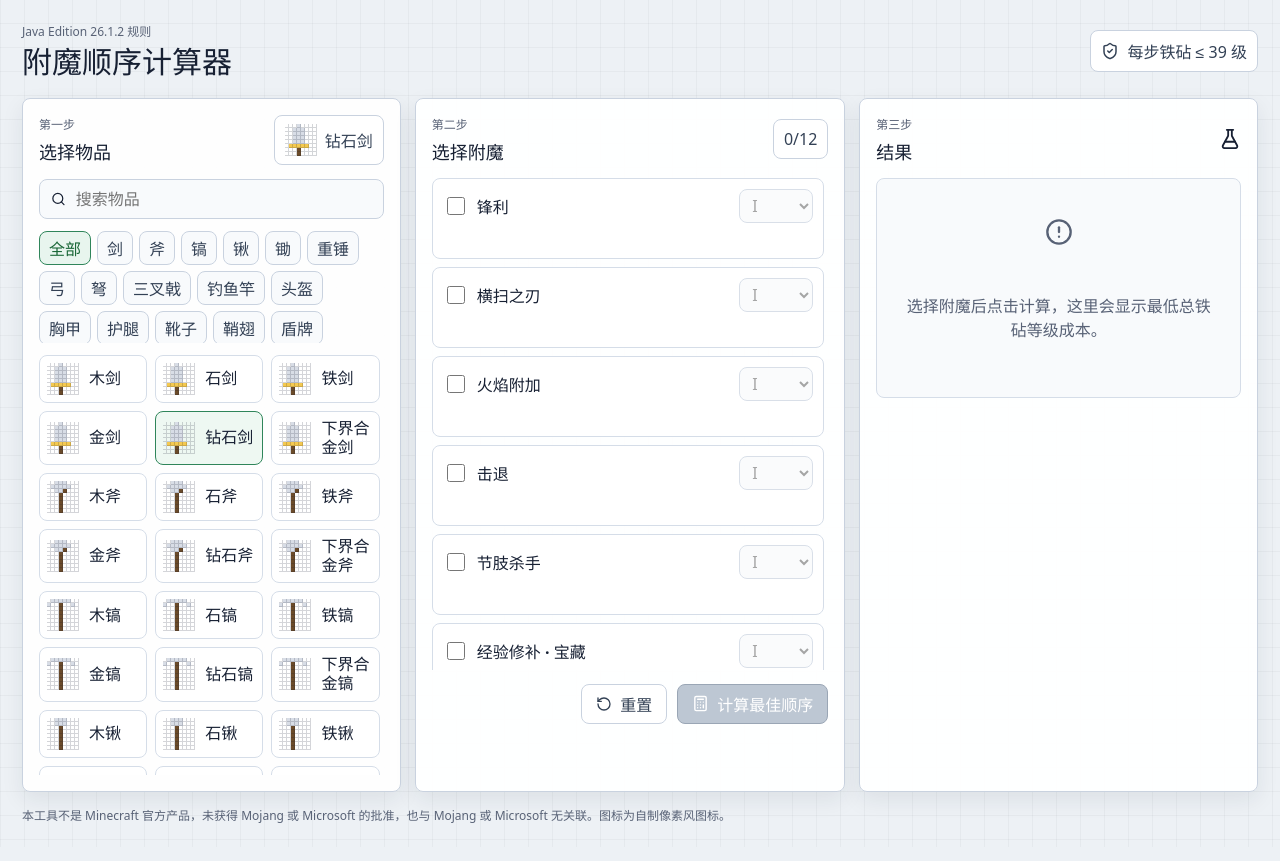
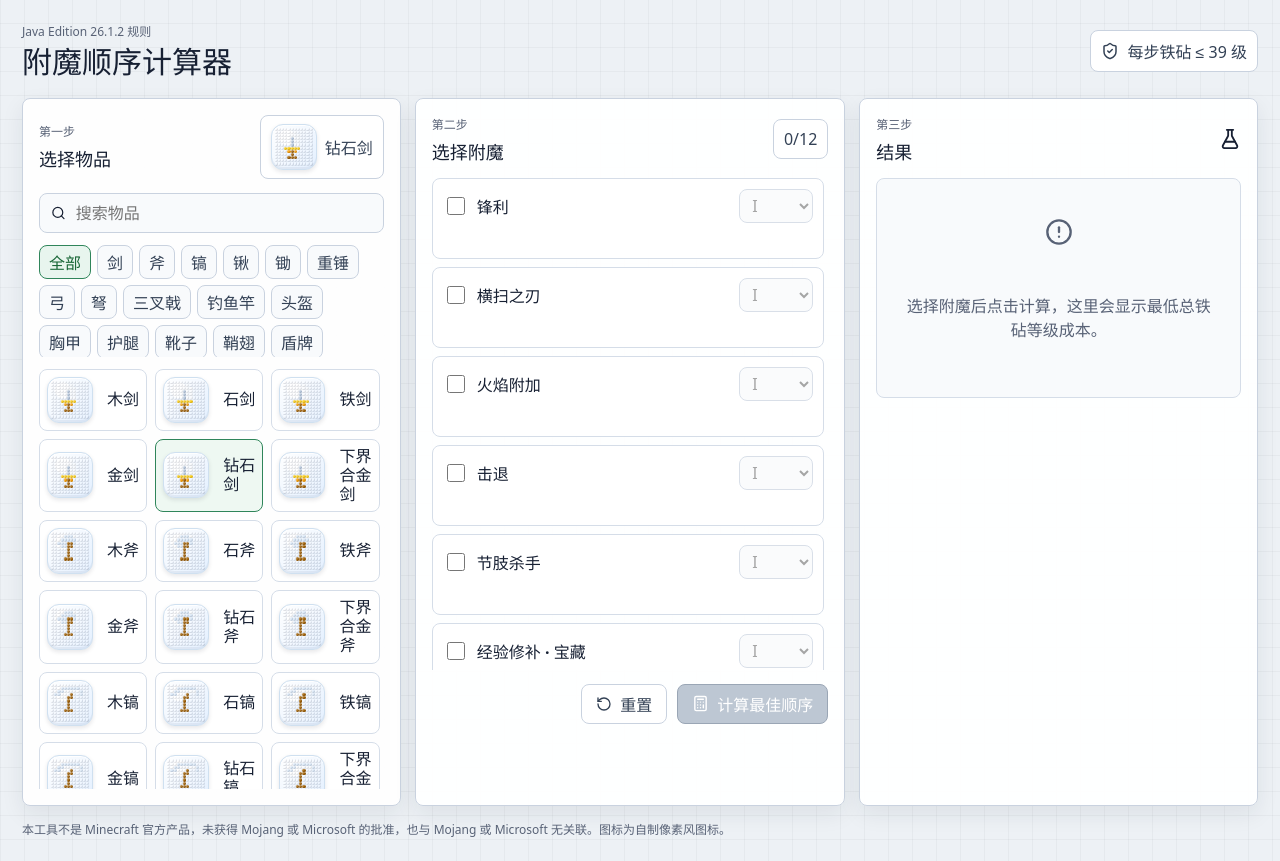
Before and after one commit to K7PROTOCAL/minecraft-enchanting-order-calculator, a React (Vite) app: page / in a window 1280 px wide. Built offline with nearby package versions, Linux system fonts and the light colour scheme.

Commit message:
Redesign item icons with cute pixel style

```diff
--- a/src/components/ItemIcon.tsx
+++ b/src/components/ItemIcon.tsx
@@ -1,231 +1,325 @@
 const PALETTE: Record<string, string> = {
-  h: "#6b4b2a",
-  s: "#d8dde6",
-  d: "#a9b3c2",
-  g: "#f4c950",
-  m: "#8f7a45",
-  e: "#4fc3b4",
-  n: "#596375",
-  r: "#b95045",
-  b: "#3e75b7",
-  p: "#6f56c8",
-  w: "#f1f5f9",
-  k: "#1f2937",
-  l: "#7ccf6b",
-  o: "#e28b3f",
-  x: "#94a3b8"
+  a: "#fb7185",
+  b: "#60a5fa",
+  c: "#67e8f9",
+  d: "#c4b5fd",
+  e: "#5eead4",
+  f: "#facc15",
+  g: "#f59e0b",
+  h: "#a16207",
+  i: "#f8fafc",
+  j: "#b6c7dc",
+  k: "#516986",
+  l: "#24364f",
+  m: "#86efac",
+  n: "#4ade80",
+  o: "#fdba74",
+  p: "#c084fc",
+  q: "#93c5fd",
+  r: "#fca5a5",
+  s: "#d9e7f6",
+  t: "#7893b0",
+  u: "#7dd3fc",
+  v: "#fde68a",
+  w: "#ffffff",
+  x: "#78350f",
+  y: "#a7f3d0"
 };
 
 const PATTERNS: Record<string, string[]> = {
   sword: [
-    "...s....",
-    "..sss...",
-    "..sss...",
-    "..sss...",
-    "..sss...",
-    ".ggggg..",
-    "...h....",
-    "...h...."
+    "............",
+    "......i.....",
+    ".....iii....",
+    ".....jii....",
+    ".....jii....",
+    ".....jii....",
+    "...fffff....",
+    "....ghg.....",
+    ".....h......",
+    "....hhh.....",
+    "............",
+    "............"
   ],
   axe: [
-    "..sss...",
-    ".sssss..",
-    "..ssh...",
-    "...h....",
-    "...h....",
-    "...h....",
-    "...h....",
-    "...h...."
+    "............",
+    "....sssi....",
+    "...sssss....",
+    "..ssshhs....",
+    "...sshh.....",
+    ".....h......",
+    ".....h......",
+    ".....h......",
+    "....hhh.....",
+    "............",
+    "............",
+    "............"
   ],
   pickaxe: [
-    ".sssss..",
-    "s..h..s.",
-    "...h....",
-    "...h....",
-    "...h....",
-    "...h....",
-    "...h....",
-    "...h...."
+    "............",
+    "...ssssss...",
+    "..ssiiiiis..",
+    ".ss...h..s..",
+    ".....hh.....",
+    ".....h......",
+    ".....h......",
+    ".....h......",
+    "....hhh.....",
+    "............",
+    "............",
+    "............"
   ],
   shovel: [
-    "..sss...",
-    "..sss...",
-    "...h....",
-    "...h....",
-    "...h....",
-    "...h....",
-    "...h....",
-    "...h...."
+    "............",
+    ".....iii....",
+    "....ijji....",
+    ".....jj.....",
+    ".....h......",
+    ".....h......",
+    ".....h......",
+    ".....h......",
+    "....hhh.....",
+    "............",
+    "............",
+    "............"
   ],
   hoe: [
-    "..ssss..",
-    "...h....",
-    "...h....",
-    "...h....",
-    "...h....",
-    "...h....",
-    "...h....",
-    "...h...."
+    "............",
+    "....ssssi...",
+    "...sssss....",
+    ".....h......",
+    ".....h......",
+    ".....h......",
+    ".....h......",
+    "....hhh.....",
+    "............",
+    "............",
+    "............",
+    "............"
   ],
   mace: [
-    "..nnn...",
-    ".nnnnn..",
-    ".nnnnn..",
-    "..nnn...",
-    "...h....",
-    "...h....",
-    "...h....",
-    "...h...."
+    "............",
+    "....kkki....",
+    "...kkkkkk...",
+    "...ktttkk...",
+    "....kkk.....",
+    ".....h......",
+    ".....h......",
+    ".....h......",
+    "....hhh.....",
+    "............",
+    "............",
+    "............"
   ],
   bow: [
-    "..h.....",
-    ".h.s....",
-    "h..s....",
-    "h..s....",
-    "h..s....",
-    ".h.s....",
-    "..h.....",
-    "........"
+    "............",
+    "....hh......",
+    "...h..i.....",
+    "..h...i.....",
+    "..h...i.....",
+    "..h...i.....",
+    "...h..i.....",
+    "....hh......",
+    ".....i......",
+    "............",
+    "............",
+    "............"
   ],
   crossbow: [
-    "..h.h...",
-    ".hhhhh..",
-    "...s....",
-    "...s....",
-    "..hhh...",
-    "...h....",
-    "...h....",
-    "........"
+    "............",
+    "...h....h...",
+    "..hhhhhhh...",
+    "...hfffh....",
+    ".....i......",
+    "....iii.....",
+    "...hhhhh....",
+    ".....h......",
+    "....hhh.....",
+    "............",
+    "............",
+    "............"
   ],
   trident: [
-    ".s.s.s..",
-    ".sssss..",
-    "...s....",
-    "...s....",
-    "...h....",
-    "...h....",
-    "...h....",
-    "...h...."
+    "............",
+    "...i.i.i....",
+    "...iiiii....",
+    ".....i......",
+    ".....i......",
+    ".....h......",
+    ".....h......",
+    ".....h......",
+    "....hhh.....",
+    "............",
+    "............",
+    "............"
   ],
   fishing_rod: [
-    "..h.....",
-    "...h....",
-    "....h...",
-    ".....h..",
-    "......h.",
-    "......s.",
-    ".....s..",
-    "........"
+    "............",
+    "...h........",
+    "....h.......",
+    ".....h......",
+    "......h.....",
+    ".......h....",
+    "........i...",
+    ".......i....",
+    "......m.....",
+    ".....nn.....",
+    "............",
+    "............"
   ],
   helmet: [
-    "..xxxx..",
-    ".xxxxxx.",
-    ".xx..xx.",
-    ".x....x.",
-    "........",
-    "........",
-    "........",
-    "........"
+    "............",
+    "...tttti....",
+    "..ttttttt...",
+    ".tttssskt...",
+    ".ttsssstt...",
+    "..t....t....",
+    "............",
+    "............",
+    "............",
+    "............",
+    "............",
+    "............"
   ],
   chestplate: [
-    ".x....x.",
-    "xxx..xxx",
-    "xxxxxxxx",
-    "xxxxxxxx",
-    ".xxxxxx.",
-    ".xxxxxx.",
-    "........",
-    "........"
+    "............",
+    "..t....t....",
+    ".ttt..ttt...",
+    ".tttttttt...",
+    ".ttsssskt...",
+    ".tttttttt...",
+    "..tttttt....",
+    "...tttt.....",
+    "............",
+    "............",
+    "............",
+    "............"
   ],
   leggings: [
-    ".xxxxxx.",
-    ".xxxxxx.",
-    ".xx..xx.",
-    ".xx..xx.",
-    ".xx..xx.",
-    ".xx..xx.",
-    "........",
-    "........"
+    "............",
+    "..tttttt....",
+    ".ttsssskt...",
+    ".tttttttt...",
+    "..tt..tt....",
+    "..tt..tt....",
+    "..tt..tt....",
+    ".ttt..ttt...",
+    "............",
+    "............",
+    "............",
+    "............"
   ],
   boots: [
-    "........",
-    "........",
-    ".xx..xx.",
-    ".xx..xx.",
-    ".xxx.xxx",
-    "........",
-    "........",
-    "........"
+    "............",
+    "............",
+    "..tt..tt....",
+    "..tt..tt....",
+    ".ttt..ttt...",
+    ".ttt..ttt...",
+    ".ssssssss...",
+    "............",
+    "............",
+    "............",
+    "............",
+    "............"
   ],
   elytra: [
-    "p......p",
-    "pp....pp",
-    "ppp..ppp",
-    ".pppppp.",
-    "..pppp..",
-    "...pp...",
-    "........",
-    "........"
+    "............",
+    "..d....d....",
+    ".ddd..ddd...",
+    ".dddddddd...",
+    "..dddddd....",
+    "...dddd.....",
+    "....dd......",
+    "............",
+    "............",
+    "............",
+    "............",
+    "............"
   ],
   shield: [
-    "..bbbb..",
-    ".bbbbbb.",
-    ".bbbbbb.",
-    ".bbbbbb.",
-    "..bbbb..",
-    "...bb...",
-    "........",
-    "........"
+    "............",
+    "...qqqqq....",
+    "..qqqqqqq...",
+    "..qqbbqqq...",
+    "..qqbbqqq...",
+    "...qqqqq....",
+    "....qqq.....",
+    ".....q......",
+    "............",
+    "............",
+    "............",
+    "............"
   ],
   shears: [
-    ".s....s.",
-    "s.s..s.s",
-    ".s.ss.s.",
-    "...ss...",
-    "..s..s..",
-    ".s....s.",
-    "........",
-    "........"
+    "............",
+    "..i....i....",
+    ".iji..iji...",
+    "..ijjjji....",
+    "....jj......",
+    "...j..j.....",
+    "..j....j....",
+    "............",
+    "............",
+    "............",
+    "............",
+    "............"
   ],
   flint_and_steel: [
-    "..ss....",
-    ".s..s...",
-    ".s..s...",
-    "..ss.o..",
-    "....oo..",
-    "...ooo..",
-    "........",
-    "........"
+    "............",
+    "...jjji.....",
+    "..j...j.....",
+    "..j...j.....",
+    "...jjj......",
+    ".....oa.....",
+    "....oaa.....",
+    ".....a......",
+    "............",
+    "............",
+    "............",
+    "............"
   ],
   carrot_on_a_stick: [
-    ".h......",
-    "..h.....",
-    "...h....",
-    "....h...",
-    ".....h..",
-    "......o.",
-    ".....lll",
-    "........"
+    "............",
+    "..h.........",
+    "...h........",
+    "....h.......",
+    ".....h......",
+    "......h.....",
+    ".......o....",
+    "......ooo...",
+    ".......m....",
+    "............",
+    "............",
+    "............"
   ],
   warped_fungus_on_a_stick: [
-    ".h......",
-    "..h.....",
-    "...h....",
-    "....h...",
-    ".....h..",
-    ".....eee",
-    "......p.",
-    "........"
+    "............",
+    "..h.........",
+    "...h........",
+    "....h.......",
+    ".....h......",
+    "......h.....",
+    ".....eee....",
+    "....eyye....",
+    ".....pp.....",
+    "............",
+    "............",
+    "............"
   ],
   brush: [
-    "..hhhh..",
-    "..hhhh..",
-    "...h....",
-    "...h....",
-    ".oooooo.",
-    ".oooooo.",
-    "........",
-    "........"
+    "............",
+    "...hhhh.....",
+    "..hhhhhh....",
+    "....hh......",
+    "....hh......",
+    "..oooooo....",
+    ".ooovvooo...",
+    "..oooooo....",
+    "............",
+    "............",
+    "............",
+    "............"
   ]
 };
 
--- a/src/styles.css
+++ b/src/styles.css
@@ -173,10 +173,10 @@ select:disabled {
 
 .item-tile {
   display: grid;
-  grid-template-columns: 34px minmax(0, 1fr);
+  grid-template-columns: 50px minmax(0, 1fr);
   align-items: center;
-  gap: 8px;
-  min-height: 48px;
+  gap: 10px;
+  min-height: 62px;
   border: 1px solid #d5dde8;
   border-radius: 8px;
   background: #ffffff;
@@ -198,18 +198,32 @@ select:disabled {
 
 .pixel-icon {
   display: grid;
-  grid-template-columns: repeat(8, 1fr);
-  grid-template-rows: repeat(8, 1fr);
-  width: 32px;
-  height: 32px;
-  flex: 0 0 32px;
+  grid-template-columns: repeat(12, 1fr);
+  grid-template-rows: repeat(12, 1fr);
+  width: 46px;
+  height: 46px;
+  flex: 0 0 46px;
+  border: 1px solid #cfe0f0;
+  border-radius: 12px;
+  background:
+    radial-gradient(circle at 34% 28%, rgba(255, 255, 255, 0.95) 0 18%, transparent 19%),
+    linear-gradient(135deg, rgba(255, 255, 255, 0.95), rgba(226, 239, 255, 0.95)),
+    #f8fafc;
+  box-shadow:
+    inset 0 1px 0 rgba(255, 255, 255, 0.9),
+    inset 0 -2px 0 rgba(148, 163, 184, 0.16),
+    0 2px 4px rgba(15, 23, 42, 0.1);
+  padding: 3px;
   image-rendering: pixelated;
 }
 
 .pixel-icon__cell {
-  width: 4px;
-  height: 4px;
-  box-shadow: inset -1px -1px 0 rgba(15, 23, 42, 0.18);
+  width: 100%;
+  height: 100%;
+  border-radius: 2px;
+  box-shadow:
+    inset -1px -1px 0 rgba(15, 23, 42, 0.12),
+    inset 1px 1px 0 rgba(255, 255, 255, 0.24);
 }
 
 .enchantment-list {
```
